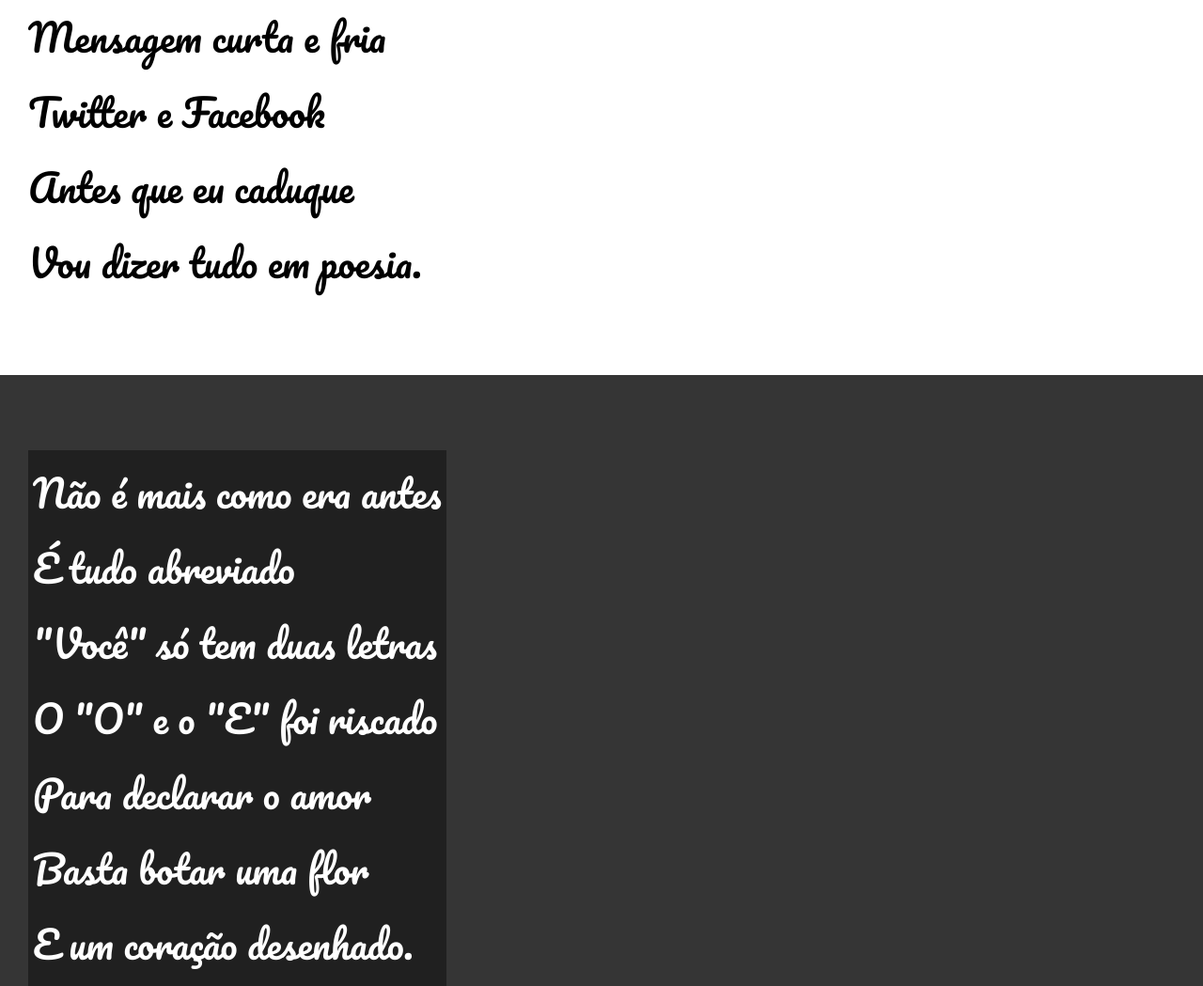
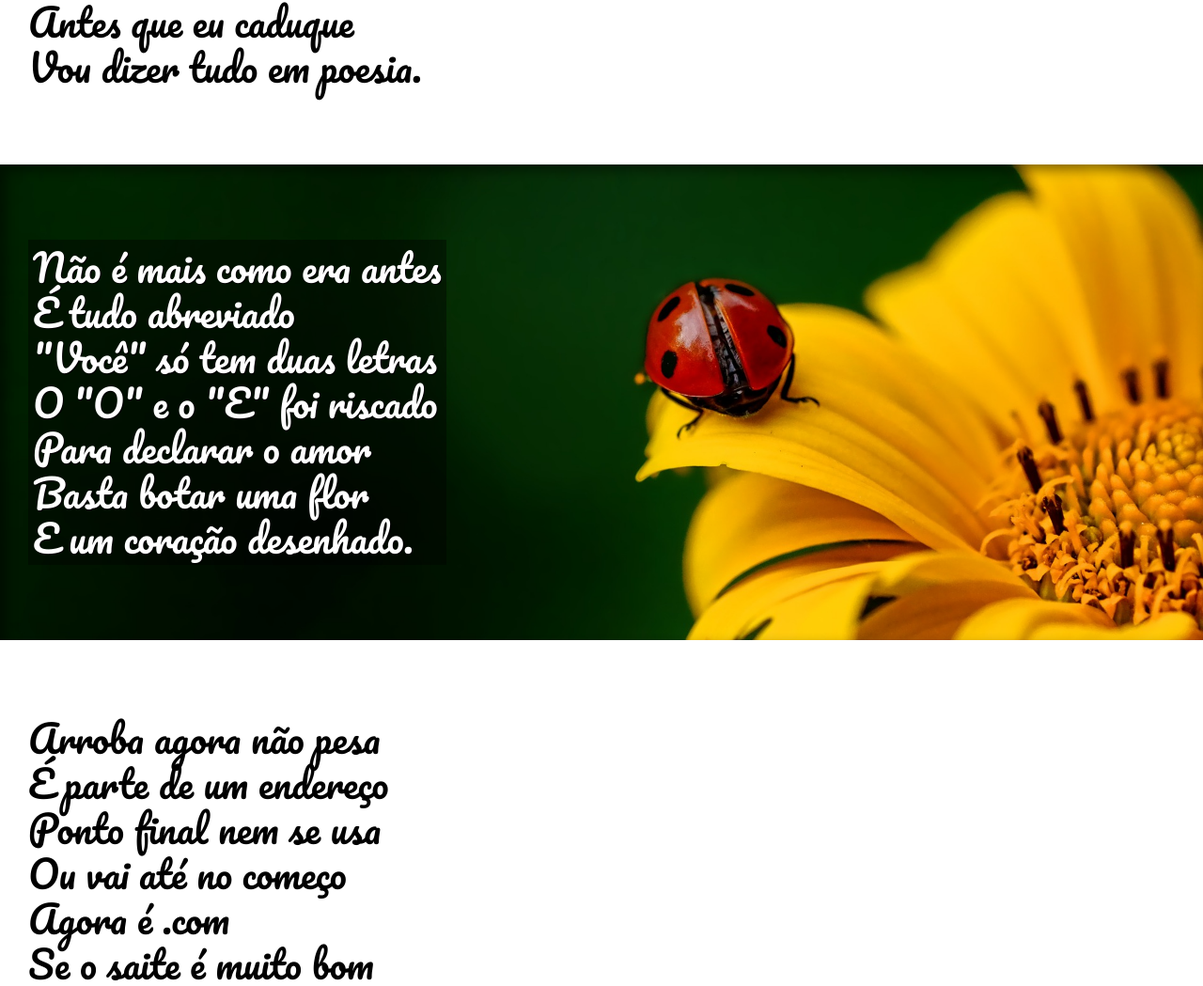
Before and after one commit to JheanAntunes/html-css, a plain HTML site: page desafios/modulo12novamente/index.html in a window 1280 px wide. Shown: the part 549-1598 px from the top of the page at 94% size. Drawn offline with nearby package versions, Linux system fonts and the light colour scheme.

Commit message:
finalizado

```diff
--- a/desafios/modulo12novamente/estilo/style.css
+++ b/desafios/modulo12novamente/estilo/style.css
@@ -57,7 +57,7 @@ a:hover{
 section{
     padding-top: 10vh;
     padding-bottom: 10vh;
-    line-height: 2em;
+    line-height: 1.2em;
     padding-left: 30px;
     font-family:var(--fonte3);
     font-size: 5vh;
@@ -72,12 +72,27 @@ section.normal{
 section.imagem{
     background-color: rgb(53, 53, 53);
     color: white;
+    box-shadow: inset 6px 6px 13px 0px rgba(0, 0, 0, 0.473);
+    background-attachment: fixed;
 }
 
 section.imagem > p {
     display: inline-block;
     padding: 5px;
     background-color: rgba(0, 0, 0, 0.397);
+    text-shadow: 1px 1px 0px black;
+
+}
+
+section#img1{
+    background-image: url('../imagens/background001.jpg');
+    background-position: right center;
+    background-size: cover;
+}
+
+section#img2{
+    background-image: url('../imagens/background002.jpg');
+    background-size: cover;
 
 }
 
--- a/desafios/modulo12novamente/index.html
+++ b/desafios/modulo12novamente/index.html
@@ -29,7 +29,7 @@
 
 
 
-        <section class="imagem">
+        <section class="imagem" id="img1">
             <p>
                 Não é mais como era antes <br>
                 É tudo abreviado <br>
@@ -65,7 +65,7 @@
         </section>
 
 
-        <section class="imagem">
+        <section class="imagem" id="img2">
             <p>
                 Tenho saudade das cartas <br>
                 Escritas com a própria mão <br>
```
